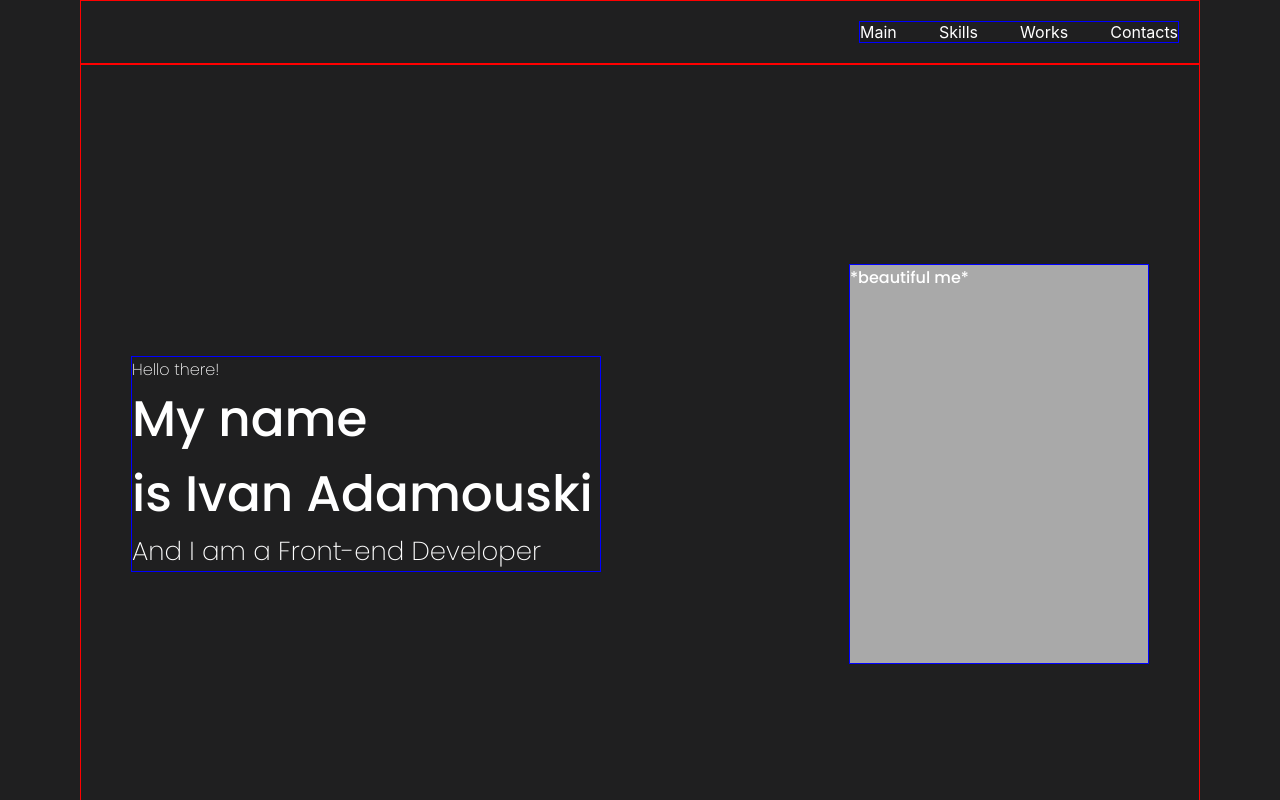
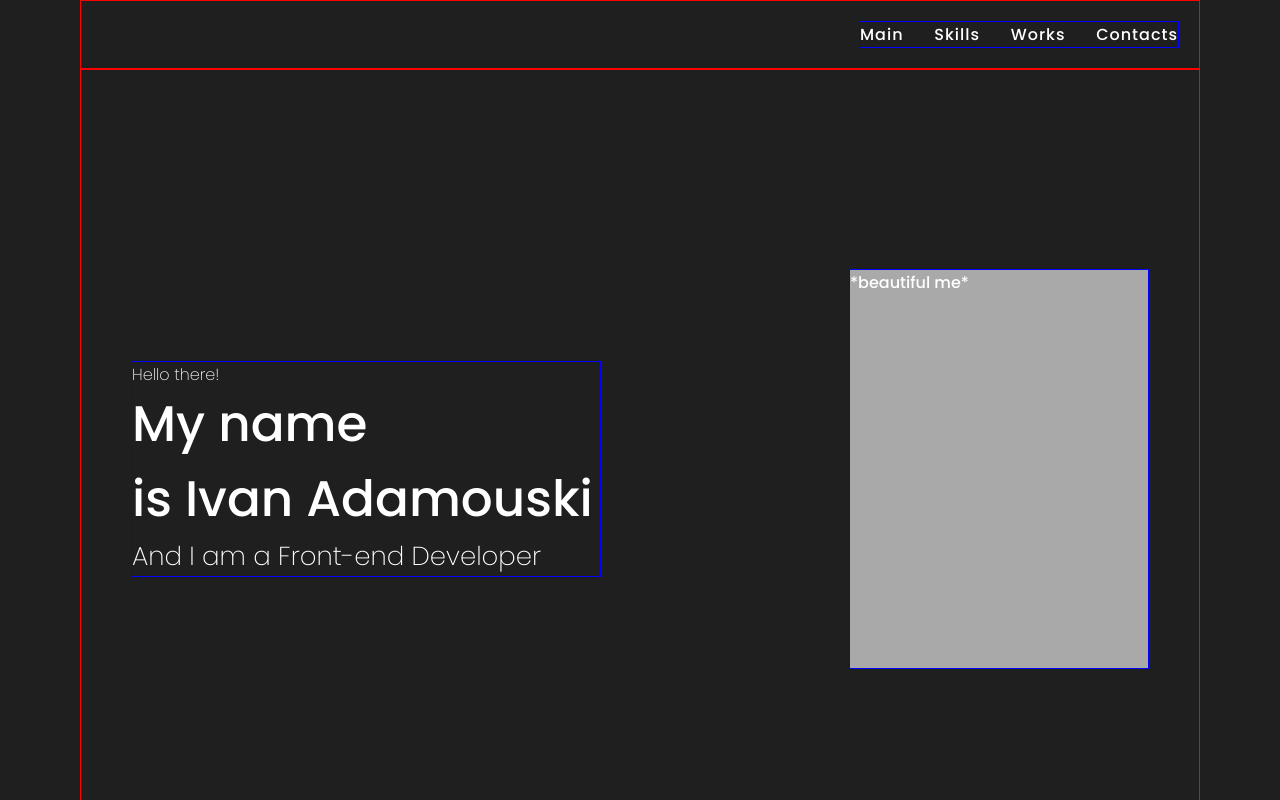
Before and after one commit to aivan3d66/portfolio, a React (Create React App) app: page / in a window 1280 px wide. Shown: the top 800 px of the page. Built offline with nearby package versions, Linux system fonts and the light colour scheme.

Commit message:
add variables import to Header, upd font-family

```diff
--- a/src/components/Header/Header.module.scss
+++ b/src/components/Header/Header.module.scss
@@ -1,9 +1,13 @@
+@import "./src/styles/variables";
+
 .headerContainer {
   min-width: 320px;
   width: 100%;
   margin: 0;
   padding: 0;
-  color: #ffffff;
+  font-family: $additional_font;
+  letter-spacing: 1px;
+  color: $basic_white;
 }
 
 .headerWrapper {
@@ -14,7 +18,7 @@
   border: 1px solid red;
 }
 
-@media (max-width: 320px) {
+@media (max-width: $mobile-width-only) {
   .headerWrapper {
     max-width: 320px;
     min-height: 40px;
@@ -22,7 +26,7 @@
   }
 }
 
-@media (min-width: 768px) {
+@media (min-width: $tablet-width) {
   .headerContainer {
     min-width: 768px;
     margin: 0;
@@ -39,7 +43,7 @@
   }
 }
 
-@media (min-width: 1120px) {
+@media (min-width: $desktop-width) {
   .headerContainer {
     width: 100%;
     margin: 0;
```
